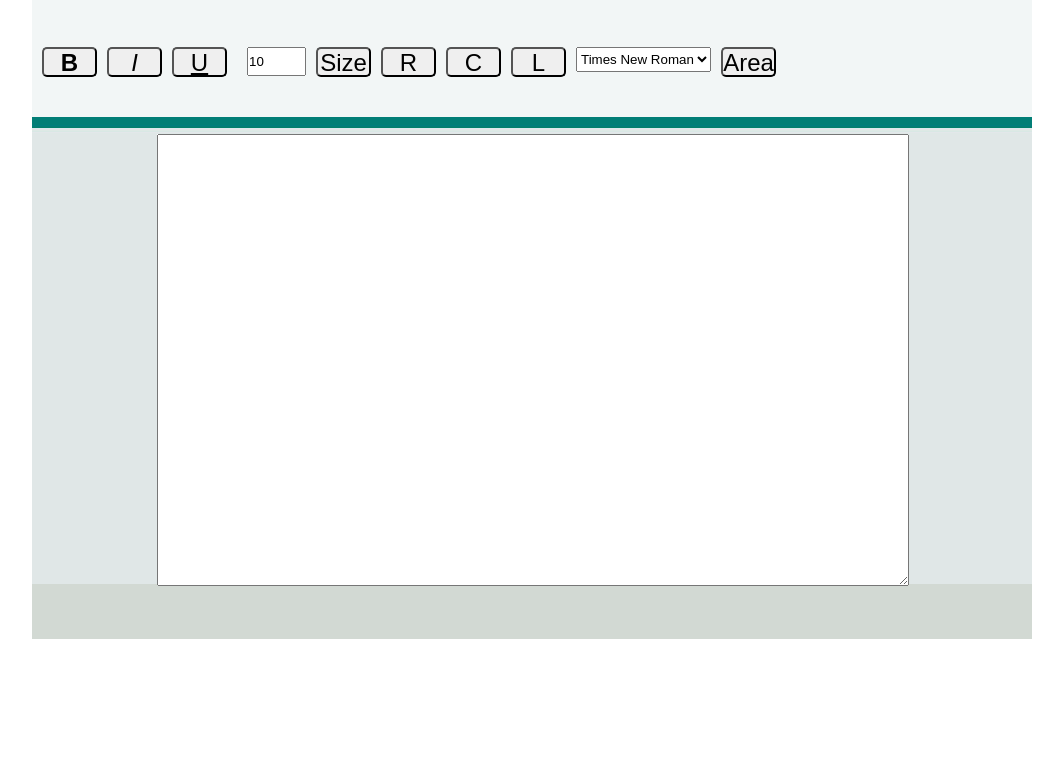
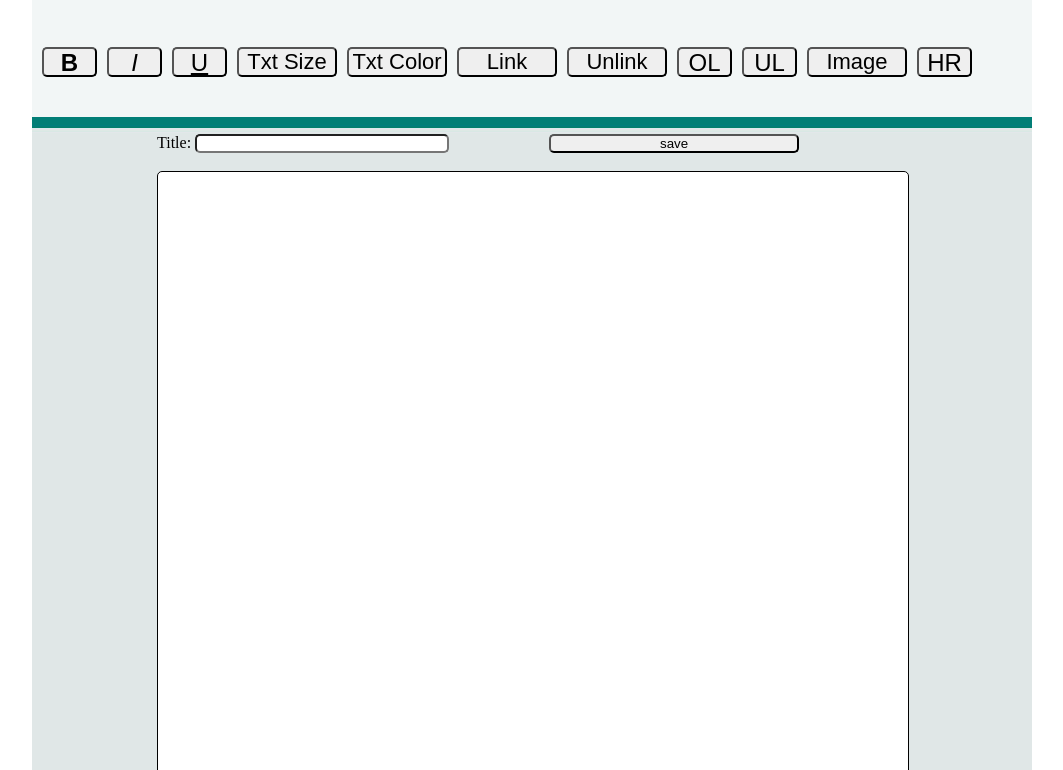
Before and after one commit to utsabn34/TextEditor, a plain HTML site: page index.html in a window 1280 px wide. Shown: the part 30-800 px from the top of the page, without its empty margins (108-1171 px from the left). Drawn offline with Linux system fonts and the light colour scheme.

Commit message:
completion of phase 2

```diff
--- a/css/layout.css
+++ b/css/layout.css
@@ -39,9 +39,11 @@ button{
 	border-radius:5px;
 	font-size:24px;
 }
-input{
-	width:55px;
-	height:25px;
+ul li input{
+	width:100px;
+	height:30px;
+	border-radius:5px;
+	font-size:22px;
 }
 select{
 	height:25px;
@@ -53,18 +55,36 @@ select{
 
 .main-body{
 	width:750px;
-	height:450px;
+	height:835px;
 	margin:0px auto;
-	background-color:#fff;
+
+}
+.main-body p input{
+	width:250px;
+	border-radius:5px;
+	margin-right:100px;
+}
+.main-body p button{
+	width:100px;
+	border-radius:5px;
+
 }
 
-#editor{
+
+.main-body textarea{
 	width:750px;
-	height:450px;
+	height:835px;
+	display:none;
 	overflow:hidden;
 	text-align:left;
 }
-
+.main-body iframe{
+	width:750px;
+	height:800px;
+	border:#000 1px solid;
+	background-color:#FFF;
+	border-radius:5px;
+}
 .footer{
 	height:55px;
 	background-color:#d2d9d3;
--- a/index.html
+++ b/index.html
@@ -6,56 +6,61 @@
 <link type="text/css" rel="stylesheet" href="css/reset.css" />
 <link type="text/css" rel="stylesheet" href="css/layout.css" />
 </head>
-<body>
+<body onLoad="frameOn();">
+
 <div class="main-wrapper">
   <div class="title"> Text Editor </div>
   <div class="menu">
+
     <ul>
       <li>
-        <button onclick="changeFont('editor','bold')"><strong>B</strong> </button>
+        <button id="bold" ><strong>B</strong> </button>
       </li>
       <li>
-        <button onclick="changeFont('editor','italic')"><em>I</em> </button>
+        <button id="italic"><em>I</em> </button>
       </li>
       <li>
-        <button onclick="changeFont('editor','underline')"><u>U</u> </button>
+        <button id="underline"><u>U</u> </button>
       </li>
       <li>
-        <ul>
-          <li>
-            <input id="fsize" type="text" value="10" />
-          </li>
-          <li>
-            <button onclick="changeFont('editor','fontSize')">Size</button>
-          </li>
-        </ul>
+      	<input type="button" id="txtSize" value="Txt Size">
       </li>
       <li>
-        <button onclick="changeFont('editor','adjustR')">R</button>
+      	<input type="button" id="txtColor" value="Txt Color">
       </li>
       <li>
-        <button onclick="changeFont('editor','adjustC')">C</button>
+      	<input type="button" id="link" value="Link">
       </li>
       <li>
-        <button onclick="changeFont('editor','adjustL')">L</button>
+      	<input type="button" id="unlink" value="Unlink">
       </li>
       <li>
-      	<select id="fontFamily" value="" onclick="changeFont('editor','fontFamily')">
-        	<option value="1">Times New Roman</option>
-            <option value="2">Arial</option>
-            <option value="3">Verdana</option>
+      	<button id="ol">OL</button>
+      </li>
+      <li>
+      	<button id="ul" >UL</button>
+      </li>
+      <li>
+      	<input type="button" id="image" value="Image">
+      </li>
+      <li>
+      	<button id="hr">HR</button>
+      </li>
+    </ul>
 
-        </select>
-      </li>
-      <li> <button onclick="ShowSelectionInsideTextarea('editor')">Area</button>
-    </ul>
+
   </div>
   <div class="line"> </div>
   <div class="main-body">
+  	<p>Title: <input type="text" name="pgtitle" id="pgtitle"  /><input type="submit" id="save" value="save" /></p>
+  	<br />
     <textarea id="editor"></textarea>
+    <iframe name="frame" id="frame"></iframe>
+
   </div>
   <div class="footer"></div>
 </div>
+
 <script type="text/javascript" src="js/script.js">
 </script>
 </body>
--- a/js/script.js
+++ b/js/script.js
@@ -1,89 +1,78 @@
 // JavaScript Document
-var editor=document.getElementById("editor");
+var start=new Editor();
 
-//change font style
-function changeFont(txt,change) {
-		var editor=document.getElementById(txt);
+function frameOn(){
+	frame.document.designMode='On';
+	}
+
+function Editor(){
+	console.log("hello");
 	//for bold
-		if (change == 'bold') {
-            if (editor.style.fontWeight == 'bold')
-                editor.style.fontWeight = 'normal';
-            else
-                editor.style.fontWeight = 'bold';
+	var bold=document.getElementById("bold");
+	bold.onclick=function(){
+		frame.document.execCommand("bold",false,null);
 	}
 	//for italic
-        else if (change == 'italic') {
-            if (editor.style.fontStyle == 'italic')
-                editor.style.fontStyle = 'normal';
-            else
-                editor.style.fontStyle = 'italic';
+	var italic=document.getElementById("italic");
+	italic.onclick=function(){
+		frame.document.execCommand("italic",false,null);
 	}
 	//for underline
-        else if (change=='underline'){
-            if (editor.style.textDecoration == 'underline')
-                editor.style.textDecoration = 'none';
-            else
-                editor.style.textDecoration = 'underline';
+	var underline=document.getElementById("underline");
+	underline.onclick=function(){
+		frame.document.execCommand("underline",false,null);
 	}
-		//for fontsize
-		else if (change=='fontSize'){
-			var fsize=document.getElementById("fsize");
-			var fontSize=fsize.value;
-			editor.style.fontSize=fontSize+"px";
+	//for text size
+	var txtSize=document.getElementById("txtSize");
+	txtSize.onclick=function(){
+		var size=prompt("Enter text Size","");
+		frame.document.execCommand("FontSize",false,size);
 	}
-		//for adjust right
-		else if (change=='adjustR'){
-			if(editor.style.textAlign=="right")
-				editor.style.textAlign="left";
-			else
-				editor.style.textAlign="right";
+	//for text color
+	var txtColor=document.getElementById("txtColor");
+	txtColor.onclick=function(){
+		var color=prompt("Enter name of text Color or hexadecimal code ","");
+		frame.document.execCommand("ForeColor",false,color);
 	}
-		//for adjust center
-		else if (change=='adjustC'){
-			if(editor.style.textAlign=="right" || editor.style.textAlign=="left" )
-				editor.style.textAlign="center";
-			else
-				editor.style.textAlign="left";
+	//for horizontal line
+	var hr=document.getElementById("hr");
+	hr.onclick=function(){
+		frame.document.execCommand("inserthorizontalrule",false,null);
 	}
-		//for adjust left
-		else if (change=='adjustL'){
-			editor.style.textAlign="left";
+	//for unordered list
+	var ul=document.getElementById("ul");
+	ul.onclick=function(){
+		frame.document.execCommand("InsertUnorderedList",false,"NewUL");
 	}
-		//for  font family
-		else if (change=='fontFamily'){
-			var fontFamily=document.getElementById("fontFamily");
-			var value=fontFamily.value;
-			if(value==1){
-				editor.style.fontFamily="Times New Roman";
+	//for ordered list
+	var ol=document.getElementById("ol");
+	ol.onclick=function(){
+		frame.document.execCommand("InsertOrderedList",false,"NewOL");
 	}
-			if(value==2){
-				editor.style.fontFamily="Arial";
+	//for setting link
+	var link=document.getElementById("link");
+	link.onclick=function(){
+		var Url=prompt("Enter link to insert ","http://");
+		frame.document.execCommand("CreateLink",false,Url);
 	}
-			if(value==3){
-				editor.style.fontFamily="Verdana, Geneva, sans-serif";
+	//for unlink
+	var unlink=document.getElementById("unlink");
+	unlink.onclick=function(){
+		frame.document.execCommand("UnLink",false,null);
+	}
+	//to add image
+	var img=document.getElementById("image");
+	img.onclick=function(){
+		var src=prompt("Enter Image Location ","");
+		if(src!=null)
+		frame.document.execCommand("insertimage",false,src);
+	}
+
+	var save=document.getElementById("save");
+	save.onclick=function(){
+		var theform=document.getElementById("myform");
+		theform.elements("editor").value=windows.frames("frame").document.body.innerHTML;
+		theform.submit();
 	}
 
 }
-    }
-//select text from texarea
-function ShowSelectionInsideTextarea(editor){
-
-  var textComponent = document.getElementById(editor);
-  var selectedText;
-  // IE version
-  if (document.selection != undefined)
-  {
-    textComponent.focus();
-    var sel = document.selection.createRange();
-    selectedText = sel.text;
-  }
-  // Mozilla version
-  else if (textComponent.selectionStart != undefined)
-  {
-    var startPos = textComponent.selectionStart;
-    var endPos = textComponent.selectionEnd;
-    selectedText = textComponent.value.substring(startPos, endPos)
-  }
-
-	console.log(selectedText);
-}
```
Lines whose indentation alone changed are shown as unchanged.
